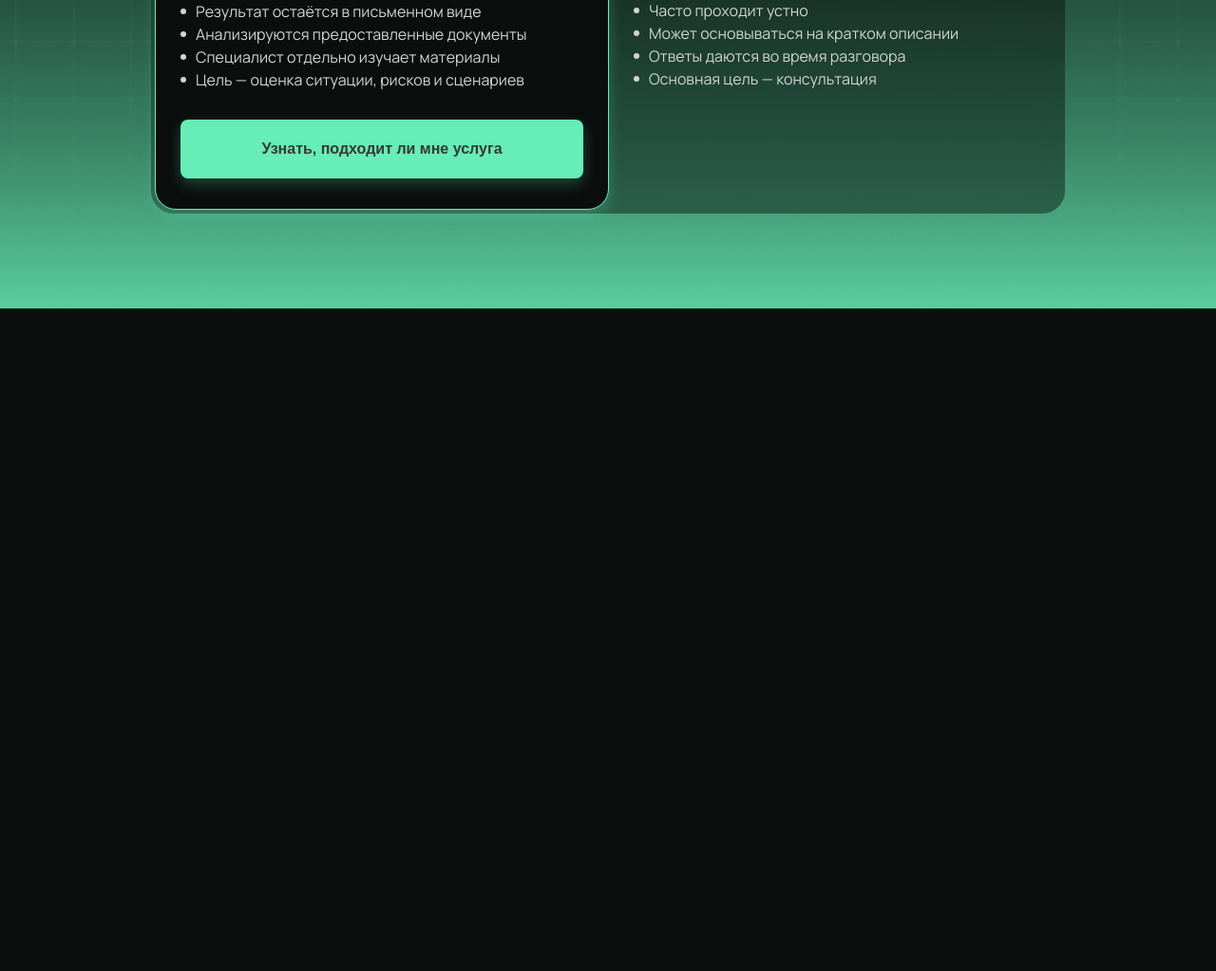
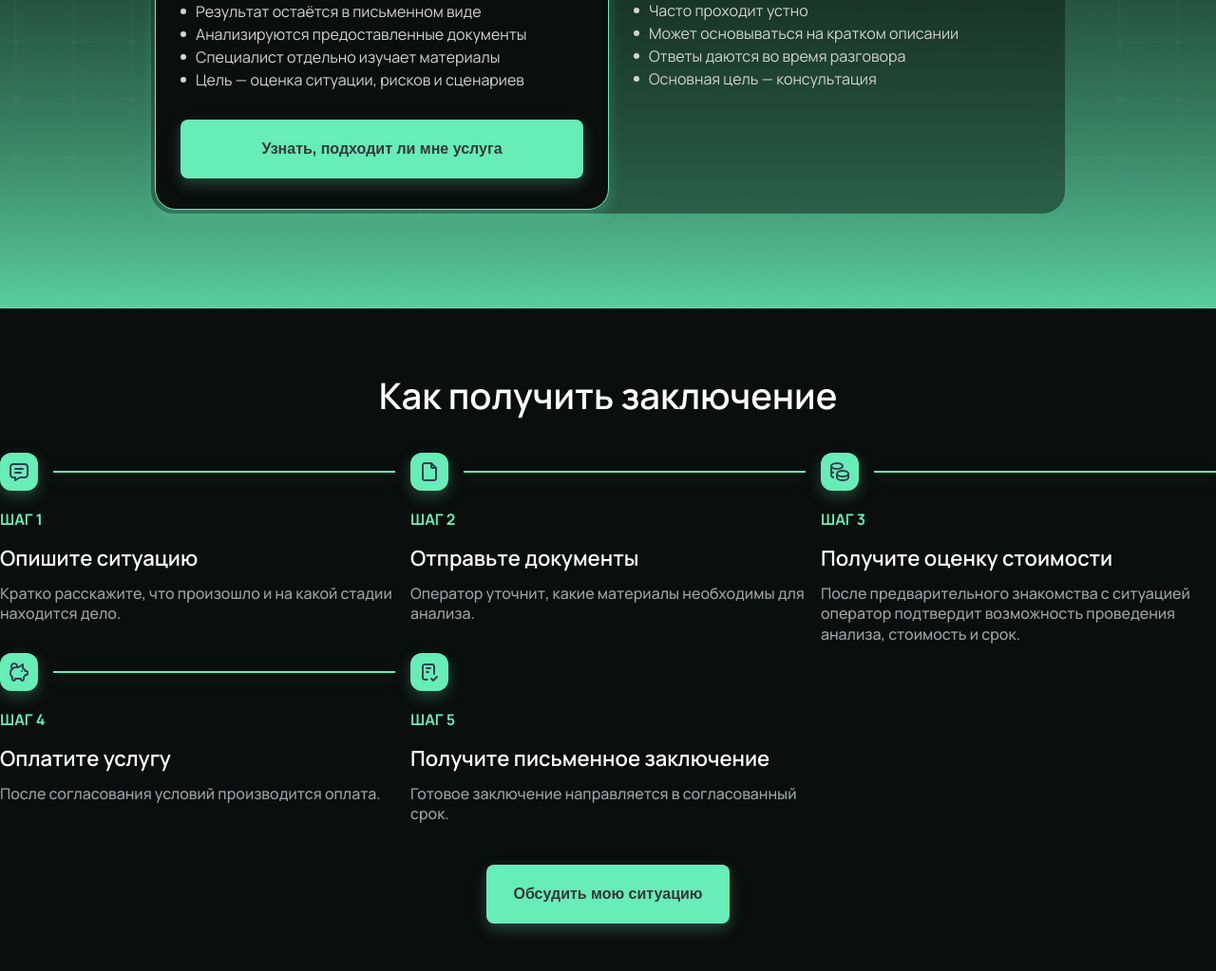
Before and after one commit to Maria1564/mobile_advocat, a plain HTML site: page index.html in a window 1280 px wide. Shown: the part 3250-4273 px from the top of the page at 95% size. Before the commit the page ends 3575 px from the top, so only its background shows below. Drawn offline with Linux system fonts and the light colour scheme.

Commit message:
section steps

```diff
--- a/index.html
+++ b/index.html
@@ -287,6 +287,92 @@
       </div>
     </section>
 
+    <div class="container">
+      <section class="section steps">
+        <h2>Как получить заключение</h2>
+
+        <div class="steps__grid">
+          <article class="setps__item">
+            <div class="steps__item-top">
+              <div class="badge">
+                <img src="./img/message.svg" alt="message" />
+              </div>
+            </div>
+            <span class="steps__item-step">ШАГ 1</span>
+            <div class="steps__item-content">
+              <h3 class="steps__item-title">Опишите ситуацию</h3>
+              <p class="steps__item-text">
+                Кратко расскажите, что произошло и на какой стадии находится
+                дело.
+              </p>
+            </div>
+          </article>
+
+          <article class="setps__item">
+            <div class="steps__item-top">
+              <div class="badge">
+                <img src="./img/file.svg" alt="file" />
+              </div>
+            </div>
+            <span class="steps__item-step">ШАГ 2</span>
+            <div class="steps__item-content">
+              <h3 class="steps__item-title">Отправьте документы</h3>
+              <p class="steps__item-text">
+                Оператор уточнит, какие материалы необходимы для анализа.
+              </p>
+            </div>
+          </article>
+
+          <article class="setps__item">
+            <div class="steps__item-top">
+              <div class="badge">
+                <img src="./img/coins.svg" alt="coins" />
+              </div>
+            </div>
+            <span class="steps__item-step">ШАГ 3</span>
+            <div class="steps__item-content">
+              <h3 class="steps__item-title">Получите оценку стоимости</h3>
+              <p class="steps__item-text">
+                После предварительного знакомства с ситуацией оператор
+                подтвердит возможность проведения анализа, стоимость и срок.
+              </p>
+            </div>
+          </article>
+
+          <article class="setps__item">
+            <div class="steps__item-top">
+              <div class="badge">
+                <img src="./img/pig-money.svg" alt="pig money" />
+              </div>
+            </div>
+            <span class="steps__item-step">ШАГ 4</span>
+            <div class="steps__item-content">
+              <h3 class="steps__item-title">Оплатите услугу</h3>
+              <p class="steps__item-text">
+                После согласования условий производится оплата.
+              </p>
+            </div>
+          </article>
+
+          <article class="setps__item steps__item_last">
+            <div class="steps__item-top">
+              <div class="badge">
+                <img src="./img/checklist.svg" alt="checklist" />
+              </div>
+            </div>
+            <span class="steps__item-step">ШАГ 5</span>
+            <div class="steps__item-content">
+              <h3 class="steps__item-title">Получите письменное заключение</h3>
+              <p class="steps__item-text">
+                Готовое заключение направляется в согласованный срок.
+              </p>
+            </div>
+          </article>
+        </div>
+        <button class="btn">Обсудить мою ситуацию</button>
+      </section>
+    </div>
+
     <script src="./scripts/main.js"></script>
   </body>
 </html>
--- a/styles/style.css
+++ b/styles/style.css
@@ -502,7 +502,7 @@ button {
   font-size: 16px;
   line-height: 135%;
   letter-spacing: -3%;
-    color: #9EA3A4;
+  color: #9ea3a4;
 }
 
 .conclusion__card--situation {
@@ -534,5 +534,66 @@ button {
   font-size: 12px;
   line-height: 110%;
   letter-spacing: -3%;
-    color: #68EDB7;
+  color: #68edb7;
 }
+
+.steps__grid {
+  display: grid;
+  grid-template-columns: repeat(3, 1fr);
+  width: 100%;
+  gap: 8px 16px;
+}
+
+.setps__item {
+    display: flex;
+    flex-direction: column;
+    gap: 22px;
+}
+
+.steps__item_last .steps__item-top:after {
+    display: none;
+}
+
+.steps__item-top {
+    position: relative;
+}
+
+.steps__item-top:after {
+    content: "";
+    width: calc(100% - (40px + 16px));
+    right: 0;
+    top: 50%;
+    transform: translateY(-50%);
+    height: 2px;
+    background-color: #67EDB7;
+    position: absolute;
+    box-shadow: 0 6px 15.6px 0 #67EDB740;
+}
+
+.steps__item-step {
+    font-weight: 700;
+    font-size: 16px;
+    line-height: 100%;
+    letter-spacing: -4%;
+    color: #67EDB7;
+}
+
+.steps__item-content {
+    display: flex;
+    flex-direction: column;
+    gap: 16px;
+}
+
+.steps__item-title {
+    font-size: 22px;
+    line-height: 100%;
+    letter-spacing: -2%;
+}
+
+.steps__item-text {
+    font-weight: 500;
+    font-size: 16px;
+    line-height: 135%;
+    letter-spacing: -3%;
+    color: #9EA3A4;
+}
```
Also changed, not shown: img/checklist.svg (added), img/coins.svg (added), img/file.svg (added), img/message.svg (added), img/pig-money.svg (added). Lines whose indentation alone changed are shown as unchanged.
